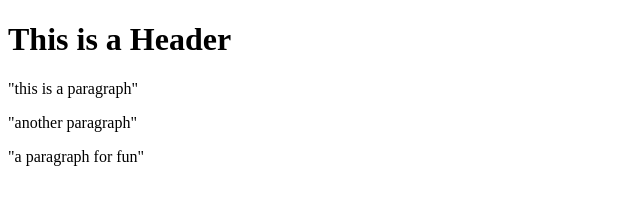
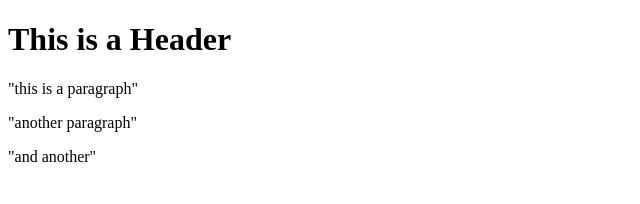
Before and after one commit to SCarter206/git-test, a website: page index.html in a window 1280 px wide. Shown: the full height of the page, 0-640 px from the left. Drawn offline with Linux system fonts and the light colour scheme.

Commit message:
using NPM

```diff
--- a/index.html
+++ b/index.html
@@ -4,6 +4,6 @@
       <h1>This is a Header</h1>
       <p>"this is a paragraph"</p>
       <p>"another paragraph"</p>
-      <p>"a paragraph for fun"</p>
+      <p>"and another"</p>
    </body>
 </html>
```
Also changed, not shown: package.json (+3 -8 lines).
